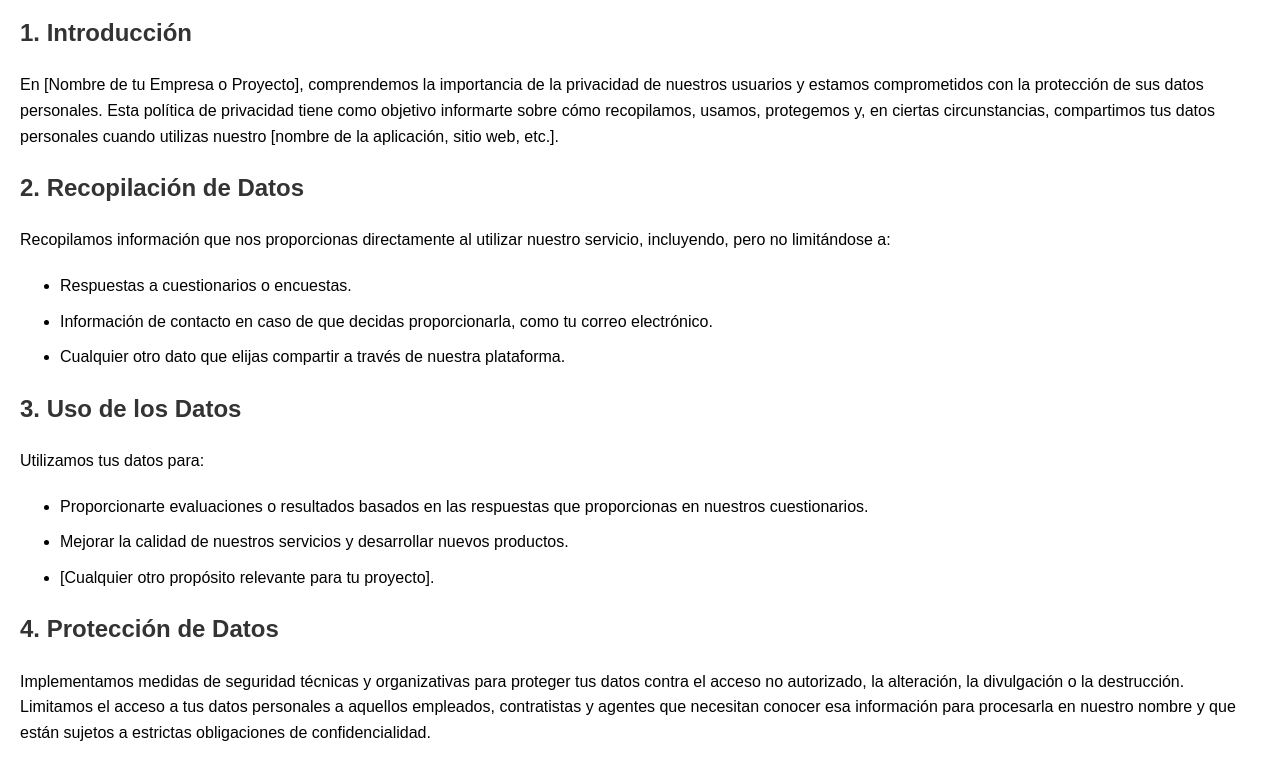
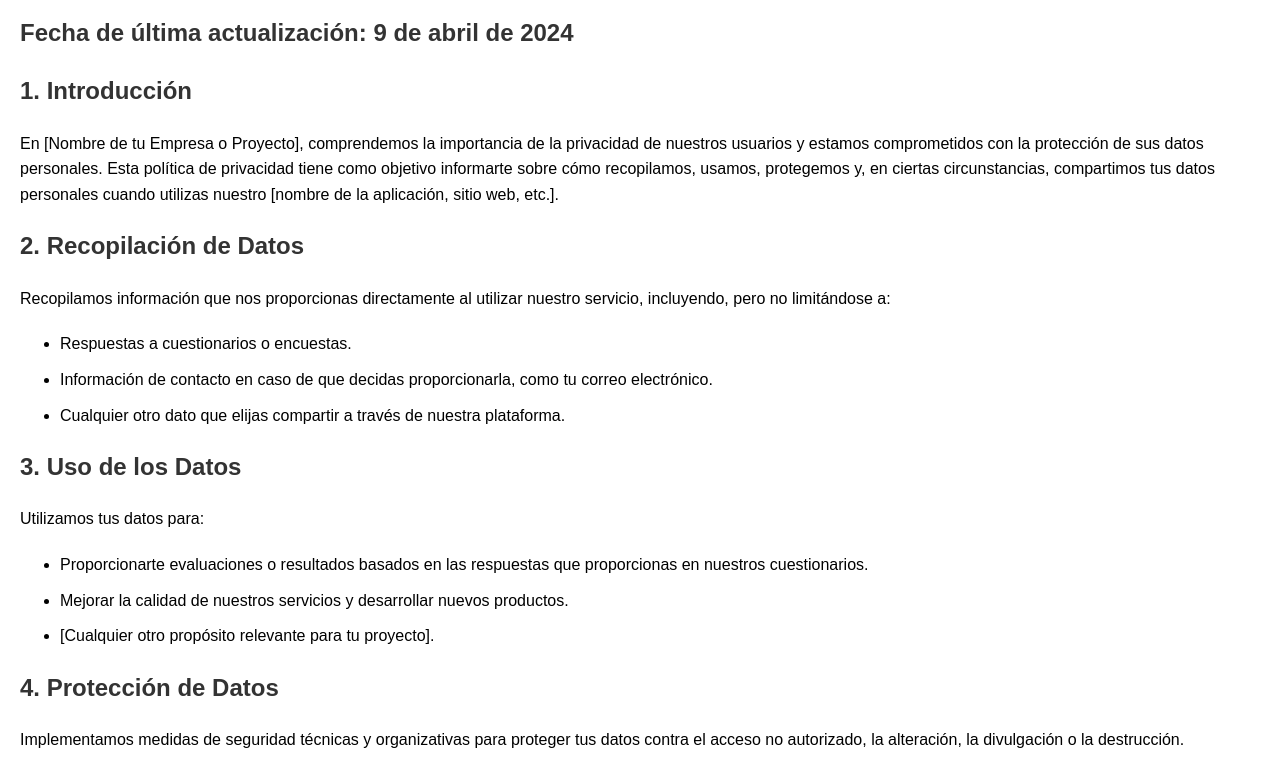
Before and after one commit to jserrataylor/pages, a plain HTML site: page casis/privacidad_y_datos.html in a window 1280 px wide. Shown: the part 80-838 px from the top of the page. Drawn offline with Linux system fonts and the light colour scheme.

Commit message:
Update privacidad_y_datos.html

```diff
--- a/casis/privacidad_y_datos.html
+++ b/casis/privacidad_y_datos.html
@@ -22,6 +22,8 @@
 </head>
 <body>
     <h1>Política de Privacidad y Protección de Datos</h1>
+    <h2>Fecha de última actualización: 9 de abril de 2024</h2>
+
     <h2>1. Introducción</h2>
     <p>En [Nombre de tu Empresa o Proyecto], comprendemos la importancia de la privacidad de nuestros usuarios y estamos comprometidos con la protección de sus datos personales. Esta política de privacidad tiene como objetivo informarte sobre cómo recopilamos, usamos, protegemos y, en ciertas circunstancias, compartimos tus datos personales cuando utilizas nuestro [nombre de la aplicación, sitio web, etc.].</p>
 
```
